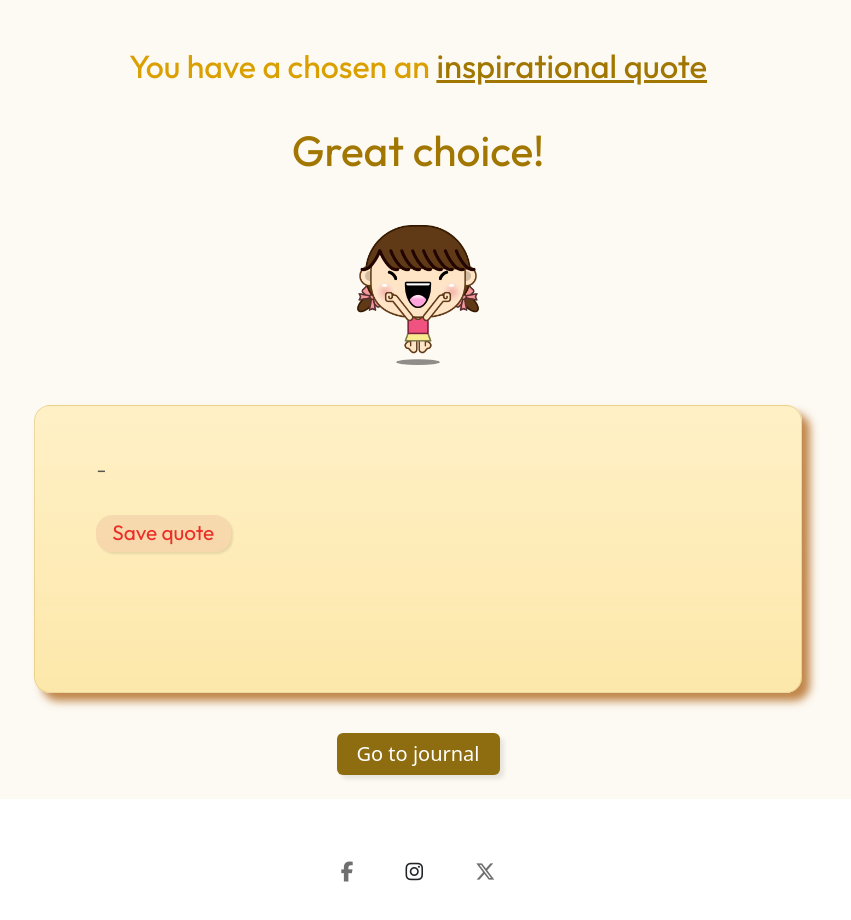
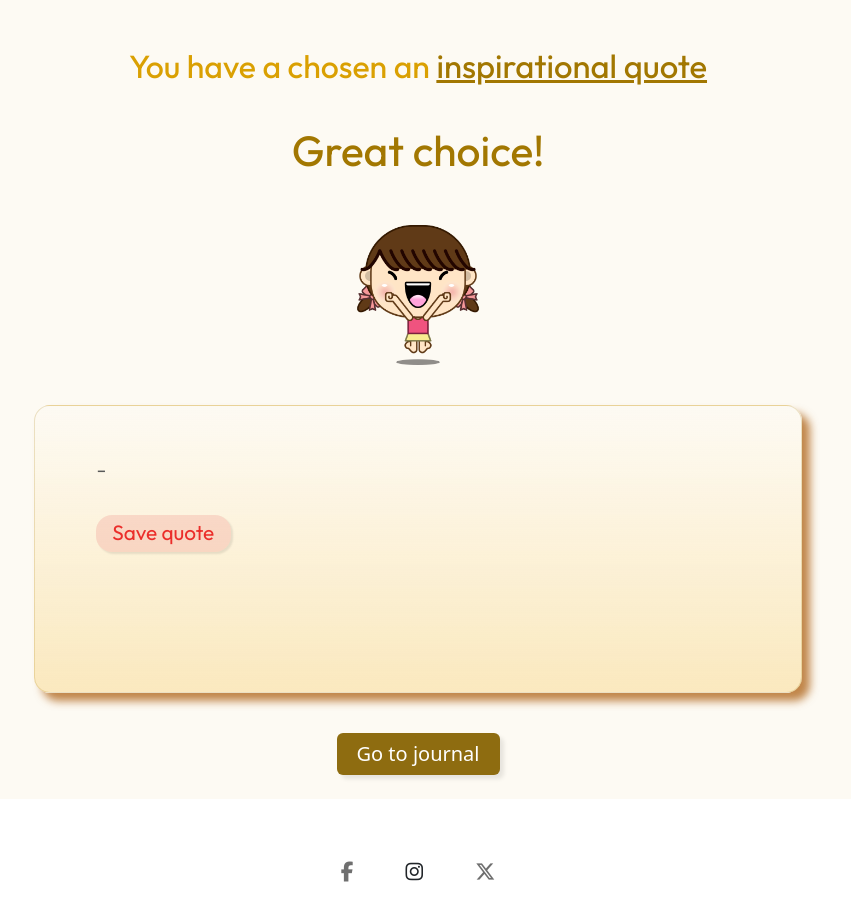
Before and after one commit to lyscodes/CFG_Software_2_4, a Flask app: page /quote in a window 1280 px wide. Shown: the part 78-998 px from the top of the page, without its empty margins (222-1073 px from the left). Run offline with Flask 3, Linux system fonts and the light colour scheme; data that the repository does not hold is empty; some libraries are stand-ins or nearby versions.

Commit message:
further changes

```diff
--- a/static/css/quote-page.css
+++ b/static/css/quote-page.css
@@ -70,7 +70,7 @@ img {
     /* background-color: #f2bd413b; */
     /* background: linear-gradient(#9ed9d23a, #9ed9d265); */
     height: 130px;
-  background: linear-gradient(#FFF0C6, #fcde83a6);
+  background: linear-gradient(#fdfaf3, #f7cf7066);
 }
 
 .card-body{
@@ -123,7 +123,7 @@ img {
   margin-left: 8%;
     margin-right: 8%;
     font-family: "Outfit";
-    background-color: #d2656526;
+    background-color: #e354542d;
     box-shadow: 2px 2px 2px rgba(0, 0, 0, 0.092);
  padding-left: 4px;
   padding-right: 4px;
```
